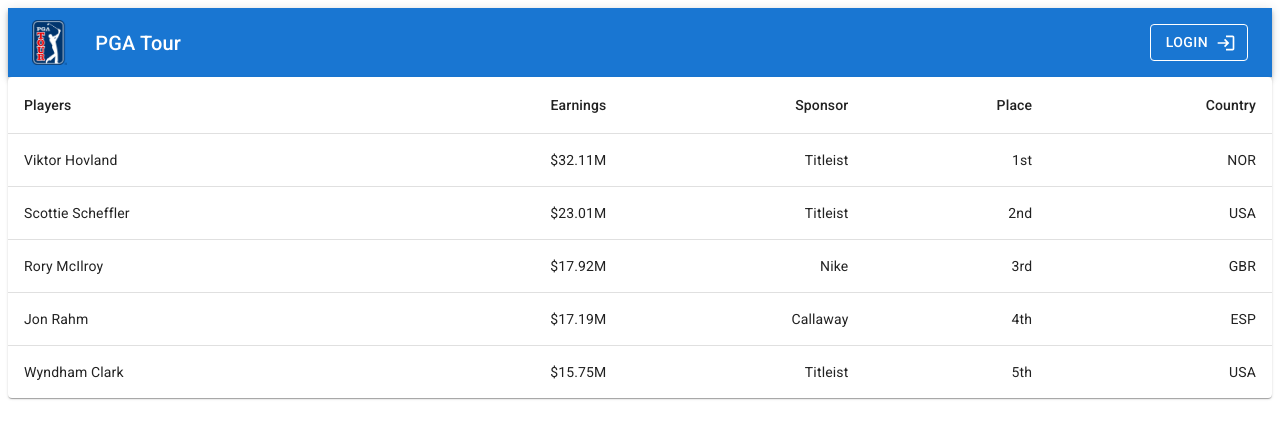
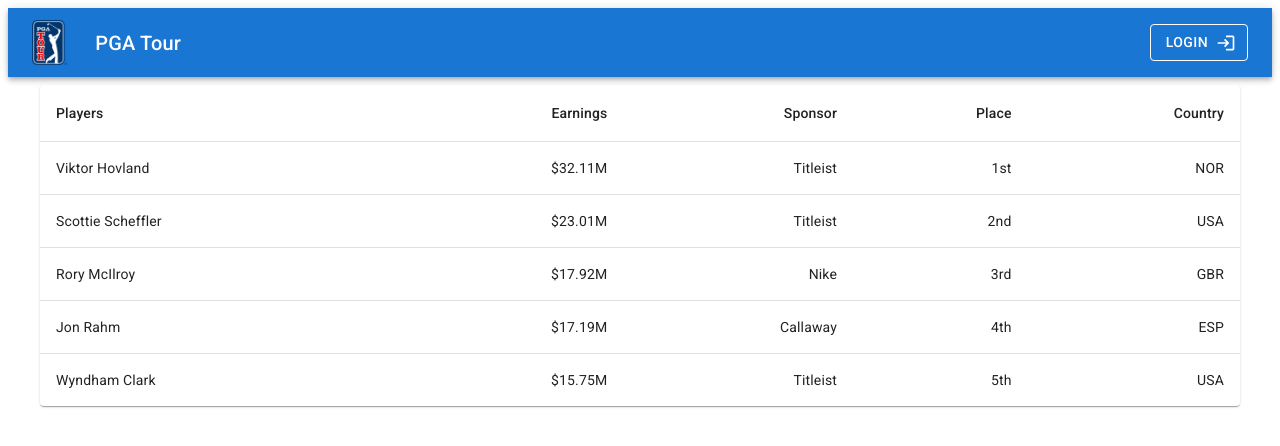
Before and after one commit to palmerelias/materialUI-practice, a React (Vite) app: page / in a window 1280 px wide. Shown: the top 446 px of the page. Built offline with nearby package versions, Linux system fonts and the light colour scheme.

Commit message:
add margin to table and max width

```diff
--- a/src/App.jsx
+++ b/src/App.jsx
@@ -1,5 +1,3 @@
-import { useState } from 'react'
-import AccessibilityIcon from '@mui/icons-material/Accessibility';
 import ResponsiveAppBar from './NavBar';
 import LeaderBoard from './LeaderBoard'
 
@@ -7,7 +5,7 @@
 
   return (
     <div>
-      <ResponsiveAppBar />
+      <ResponsiveAppBar/>
       <LeaderBoard />
     </div>
   )
--- a/src/LeaderBoard.jsx
+++ b/src/LeaderBoard.jsx
@@ -21,12 +21,12 @@
 
 export default function BasicTable() {
   return (
-    <TableContainer component={Paper}>
-      <Table sx={{ minWidth: 650 }} aria-label="simple table">
+    <TableContainer component={Paper} sx={{ mt: 1, ml: 'auto', mr: 'auto', maxWidth: 1200}}>
+      <Table sx={{ minWidth: 650}} aria-label="simple table">
         <TableHead>
-          <TableRow>
+          <TableRow >
             <TableCell>Players</TableCell>
-            <TableCell align="right">Earnings</TableCell>
+            <TableCell  align="right">Earnings</TableCell>
             <TableCell align="right">Sponsor</TableCell>
             <TableCell align="right">Place</TableCell>
             <TableCell align="right">Country</TableCell>
```
